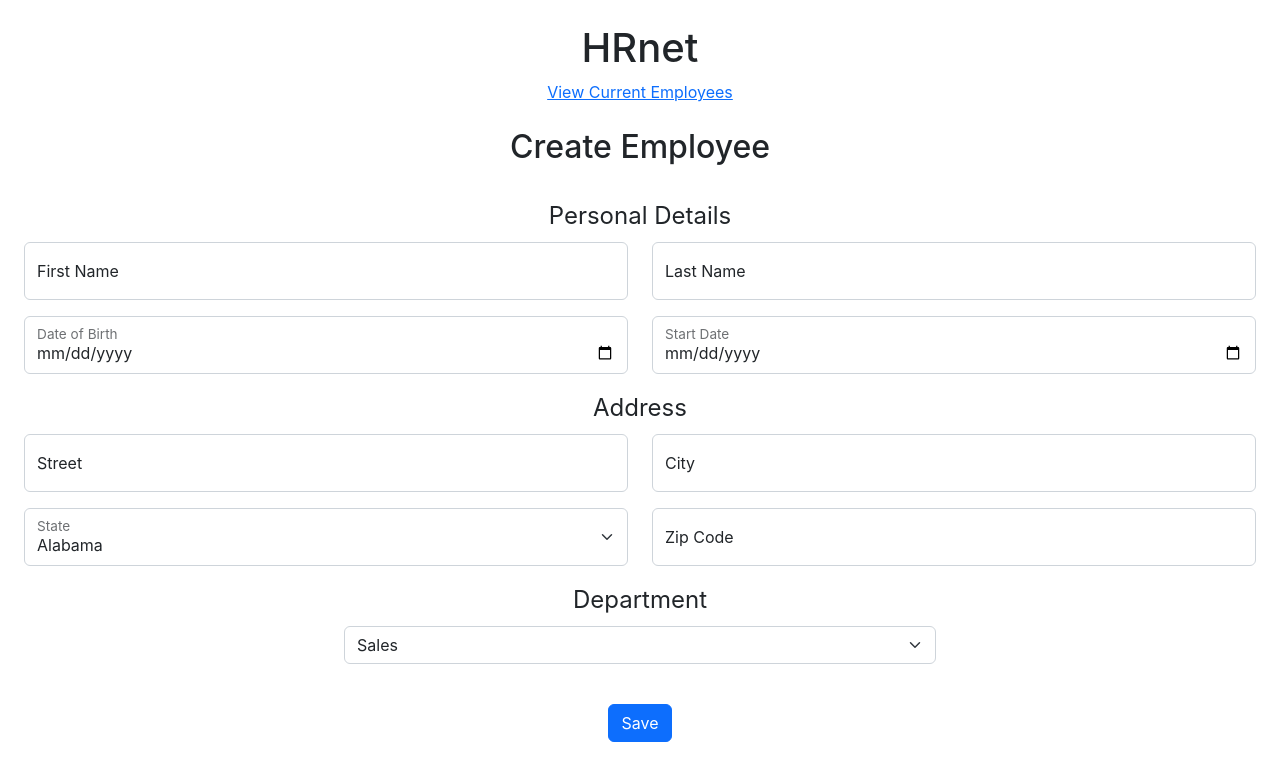
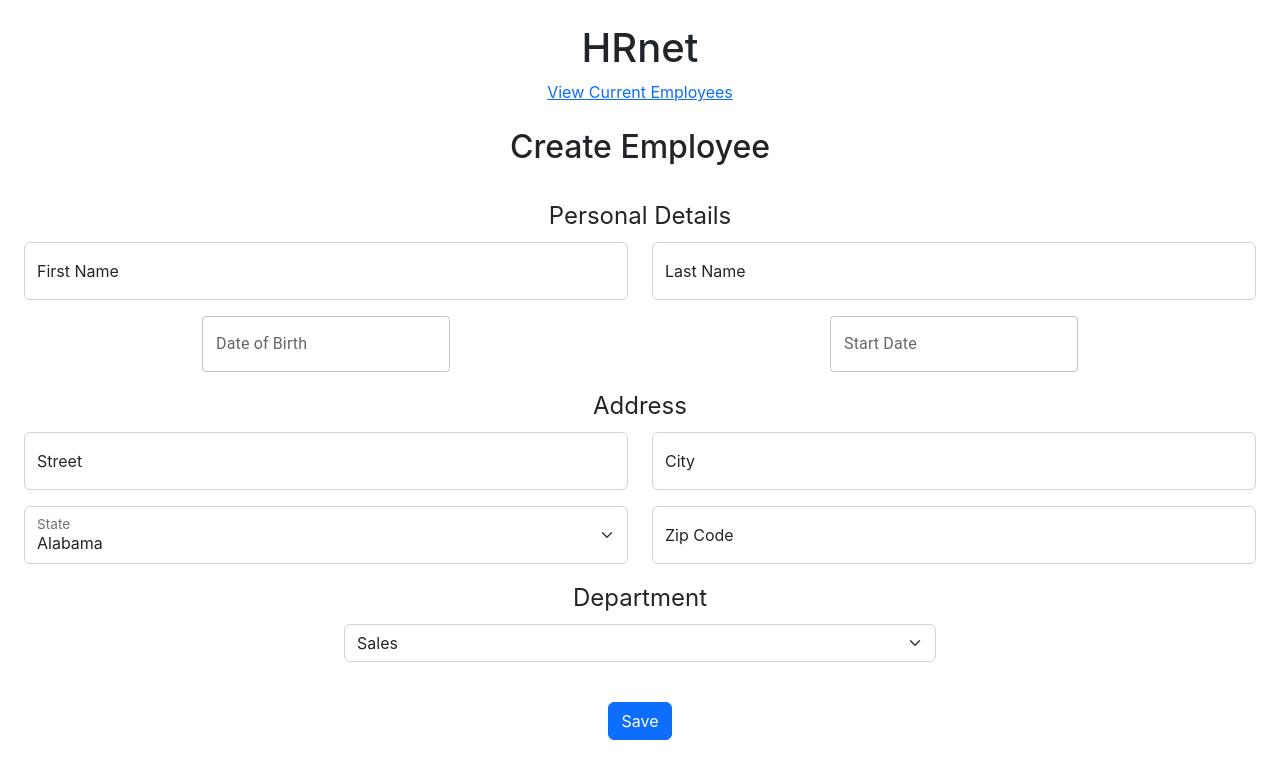
Before and after one commit to JohanPeraldi/HRnet, a React (Create React App) app: page / in a window 1280 px wide. Shown: the top 780 px of the page. Built offline with nearby package versions, Linux system fonts and the light colour scheme.

Commit message:
Add Material UI datepicker

```diff
--- a/package.json
+++ b/package.json
@@ -3,10 +3,15 @@
   "version": "0.1.0",
   "private": true,
   "dependencies": {
+    "@emotion/react": "^11.10.6",
+    "@emotion/styled": "^11.10.6",
+    "@mui/material": "^5.12.2",
+    "@mui/x-date-pickers": "^6.2.1",
     "@testing-library/jest-dom": "^5.16.5",
     "@testing-library/react": "^13.4.0",
     "@testing-library/user-event": "^13.5.0",
     "bootstrap": "^5.2.3",
+    "dayjs": "^1.11.7",
     "react": "^18.2.0",
     "react-bootstrap": "^2.7.4",
     "react-dom": "^18.2.0",
--- a/src/components/CreateEmployeeForm/CreateEmployeeForm.jsx
+++ b/src/components/CreateEmployeeForm/CreateEmployeeForm.jsx
@@ -1,15 +1,18 @@
-import React, { useContext } from 'react';
+import React, { useContext, useState } from 'react';
 import Button from 'react-bootstrap/Button';
 import Col from 'react-bootstrap/Col';
 import Container from 'react-bootstrap/Container';
 import FloatingLabel from 'react-bootstrap/FloatingLabel';
 import Form from 'react-bootstrap/Form';
 import Row from 'react-bootstrap/Row';
+import { DatePicker } from '@mui/x-date-pickers/DatePicker';
 import { EmployeesContext } from '../../context/employees-context';
-import { formatData } from '../../utils/helpers';
+import { formatData, formatMonth } from '../../utils/helpers';
 
 function CreateEmployeeForm({ handleShowModal }) {
   const { employees, setEmployees } = useContext(EmployeesContext);
+  const [dateOfBirth, setDateOfBirth] = useState(null);
+  const [startDate, setStartDate] = useState(null);
 
   function handleSubmit(event) {
     event.preventDefault();
@@ -17,6 +20,14 @@ function CreateEmployeeForm({ handleShowModal }) {
 
     const formData = new FormData(event.target);
     const data = Object.fromEntries(formData.entries());
+    console.log(data);
+    console.log(dateOfBirth);
+    data.dateOfBirth = `${dateOfBirth.$y}-${formatMonth(dateOfBirth.$M + 1)}-${
+      dateOfBirth.$D
+    }`;
+    data.startDate = `${startDate.$y}-${formatMonth(startDate.$M + 1)}-${
+      startDate.$D
+    }`;
     const formattedData = formatData(data);
     // Update employees state
     setEmployees([...employees, formattedData]);
@@ -309,24 +320,36 @@ function CreateEmployeeForm({ handleShowModal }) {
           <Row>
             <Col sm={12} md={6}>
               <Form.Group className="mb-3" controlId="formBasicDateOfBirth">
-                <FloatingLabel
+                {/* <FloatingLabel
                   controlId="floatingDateOfBirth"
                   label="Date of Birth"
                   className="mb-3"
                 >
                   <Form.Control type="date" name="dateOfBirth" />
-                </FloatingLabel>
+                </FloatingLabel> */}
+                <DatePicker
+                  label="Date of Birth"
+                  views={['year', 'month', 'day']}
+                  value={dateOfBirth}
+                  onChange={(newValue) => setDateOfBirth(newValue)}
+                />
               </Form.Group>
             </Col>
             <Col sm={12} md={6}>
               <Form.Group className="mb-3" controlId="formBasicStartDate">
-                <FloatingLabel
+                {/* <FloatingLabel
                   controlId="floatingStartDate"
                   label="Start Date"
                   className="mb-3"
                 >
                   <Form.Control type="date" name="startDate" />
-                </FloatingLabel>
+                </FloatingLabel> */}
+                <DatePicker
+                  label="Start Date"
+                  views={['year', 'month', 'day']}
+                  value={startDate}
+                  onChange={(newValue) => setStartDate(newValue)}
+                />
               </Form.Group>
             </Col>
           </Row>
--- a/src/routes/Root/Root.jsx
+++ b/src/routes/Root/Root.jsx
@@ -1,14 +1,18 @@
 import React from 'react';
 import { Outlet } from 'react-router-dom';
 import Container from 'react-bootstrap/Container';
+import { LocalizationProvider } from '@mui/x-date-pickers';
+import { AdapterDayjs } from '@mui/x-date-pickers/AdapterDayjs';
 import { EmployeesProvider } from '../../context/employees-context';
 
 export default function Root() {
   return (
-    <EmployeesProvider>
-      <Container fluid>
-        <Outlet />
-      </Container>
-    </EmployeesProvider>
+    <LocalizationProvider dateAdapter={AdapterDayjs}>
+      <EmployeesProvider>
+        <Container fluid>
+          <Outlet />
+        </Container>
+      </EmployeesProvider>
+    </LocalizationProvider>
   );
 }
--- a/src/utils/helpers.js
+++ b/src/utils/helpers.js
@@ -51,4 +51,12 @@ const formatData = (data) => {
   };
 };
 
-export { formatData, generateEmployees };
+// A function to add the leading zero to the month if it's less than 10
+const formatMonth = (month) => {
+  if (month < 10) {
+    return `0${month}`;
+  }
+  return month;
+};
+
+export { formatData, formatMonth, generateEmployees };
```
Also changed, not shown: src/context/employees-context 2.js (added, +13 -0 lines), 1 other file (tests, documents, lock files or other folders).
